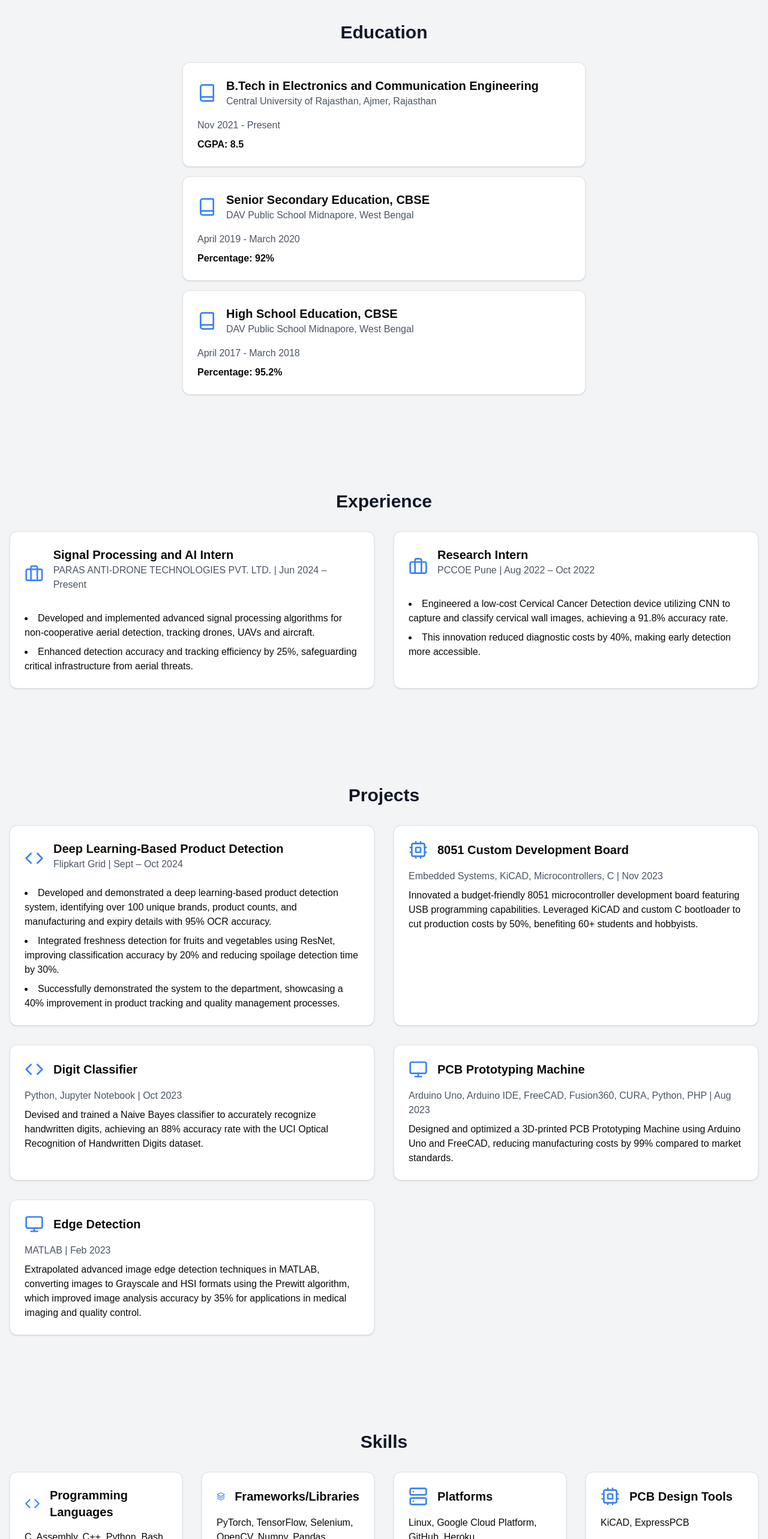
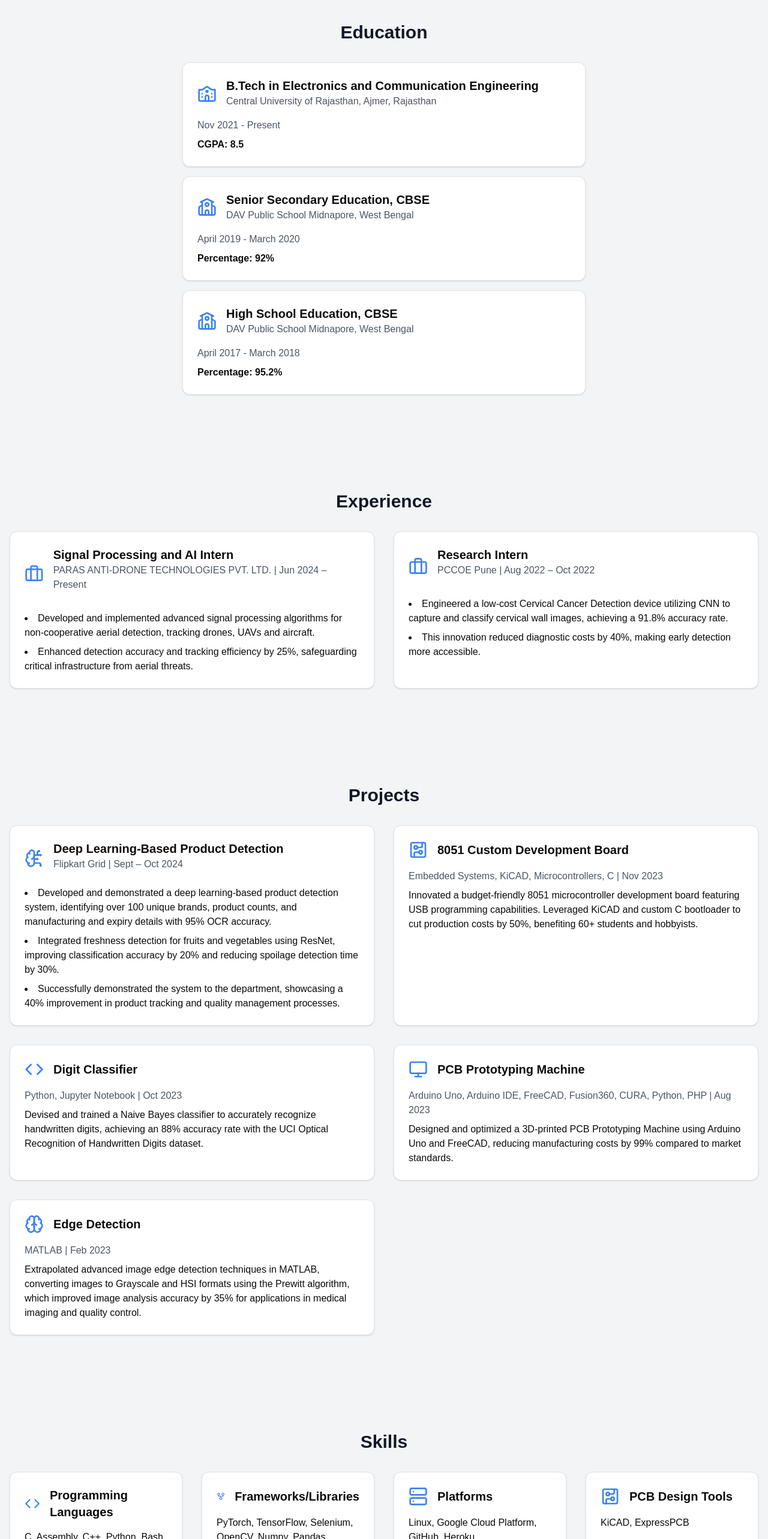
Before and after one commit to Shubham722-227/my-website, a Next.js app: page / in a window 1280 px wide. Shown: the part 1060-3626 px from the top of the page at 60% size. Built offline with nearby package versions, Linux system fonts and the light colour scheme.

Commit message:
New Commit

```diff
--- a/components/portfolio.tsx
+++ b/components/portfolio.tsx
@@ -1,7 +1,7 @@
 'use client'
 
 import { useState } from 'react'
-import { Menu, X, Download, Github, Linkedin, Mail, Phone, Award, Book, Code, Database, Server, Cpu, Layers, Monitor, Wrench, Briefcase, Heart, Microchip } from 'lucide-react'
+import { Menu, X, Download, Github, Linkedin, Mail, Phone, Award, University, School, BrainCircuit, CircuitBoard, Brain, Code, GitFork, Server, Cpu, Layers, Monitor, Briefcase, Heart, Microchip } from 'lucide-react'
 import { Button } from "@/components/ui/button"
 import { Input } from "@/components/ui/input"
 import { Textarea } from "@/components/ui/textarea"
@@ -109,7 +109,7 @@ export function PortfolioComponent() {
           <Card className="max-w-2xl mx-auto">
             <CardContent className="p-6">
               <div className="flex items-center mb-4">
-                <Book className="h-8 w-8 text-blue-500 mr-4" />
+                <University className="h-8 w-8 text-blue-500 mr-4" />
                 <div>
                   <h3 className="text-xl font-bold">B.Tech in Electronics and Communication Engineering</h3>
                   <p className="text-gray-600">Central University of Rajasthan, Ajmer, Rajasthan</p>
@@ -122,7 +122,7 @@ export function PortfolioComponent() {
           <Card className="max-w-2xl mx-auto mt-4">
             <CardContent className="p-6">
               <div className="flex items-center mb-4">
-                <Book className="h-8 w-8 text-blue-500 mr-4" />
+                <School className="h-8 w-8 text-blue-500 mr-4" />
                 <div>
                   <h3 className="text-xl font-bold">Senior Secondary Education, CBSE</h3>
                   <p className="text-gray-600">DAV Public School Midnapore, West Bengal</p>
@@ -135,7 +135,7 @@ export function PortfolioComponent() {
           <Card className="max-w-2xl mx-auto mt-4">
             <CardContent className="p-6">
               <div className="flex items-center mb-4">
-                <Book className="h-8 w-8 text-blue-500 mr-4" />
+                <School className="h-8 w-8 text-blue-500 mr-4" />
                 <div>
                   <h3 className="text-xl font-bold">High School Education, CBSE</h3>
                   <p className="text-gray-600">DAV Public School Midnapore, West Bengal</p>
@@ -195,7 +195,7 @@ export function PortfolioComponent() {
             <Card>
               <CardContent className="p-6">
                 <div className="flex items-center mb-4">
-                  <Code className="h-8 w-8 text-blue-500 mr-4" />
+                  <BrainCircuit className="h-8 w-8 text-blue-500 mr-4" />
                   <div>
                     <h3 className="text-xl font-bold">Deep Learning-Based Product Detection</h3>
                     <p className="text-gray-600 mb-2">Flipkart Grid | Sept – Oct 2024</p>
@@ -211,7 +211,7 @@ export function PortfolioComponent() {
             <Card>
               <CardContent className="p-6">
                 <div className="flex items-center mb-4">
-                  <Cpu className="h-8 w-8 text-blue-500 mr-4" />
+                  <CircuitBoard className="h-8 w-8 text-blue-500 mr-4" />
                   <h3 className="text-xl font-bold">8051 Custom Development Board</h3>
                 </div>
                 <p className="text-gray-600 mb-2">Embedded Systems, KiCAD, Microcontrollers, C | Nov 2023</p>
@@ -241,7 +241,7 @@ export function PortfolioComponent() {
             <Card>
               <CardContent className="p-6">
                 <div className="flex items-center mb-4">
-                  <Monitor className="h-8 w-8 text-blue-500 mr-4" />
+                  <Brain className="h-8 w-8 text-blue-500 mr-4" />
                   <h3 className="text-xl font-bold">Edge Detection</h3>
                 </div>
                 <p className="text-gray-600 mb-2">MATLAB | Feb 2023</p>
@@ -269,7 +269,7 @@ export function PortfolioComponent() {
             <Card>
               <CardContent className="p-6">
                 <div className="flex items-center mb-4">
-                  <Layers className="h-8 w-8 text-blue-500 mr-4" />
+                  <GitFork className="h-8 w-8 text-blue-500 mr-4" />
                   <h3 className="text-xl font-bold">Frameworks/Libraries</h3>
                 </div>
                 <p>PyTorch, TensorFlow, Selenium, OpenCV, Numpy, Pandas, Matplotlib, Flask, Django</p>
@@ -287,7 +287,7 @@ export function PortfolioComponent() {
             <Card>
               <CardContent className="p-6">
                 <div className="flex items-center mb-4">
-                  <Cpu className="h-8 w-8 text-blue-500 mr-4" />
+                  <CircuitBoard className="h-8 w-8 text-blue-500 mr-4" />
                   <h3 className="text-xl font-bold">PCB Design Tools</h3>
                 </div>
                 <p>KiCAD, ExpressPCB</p>
```
